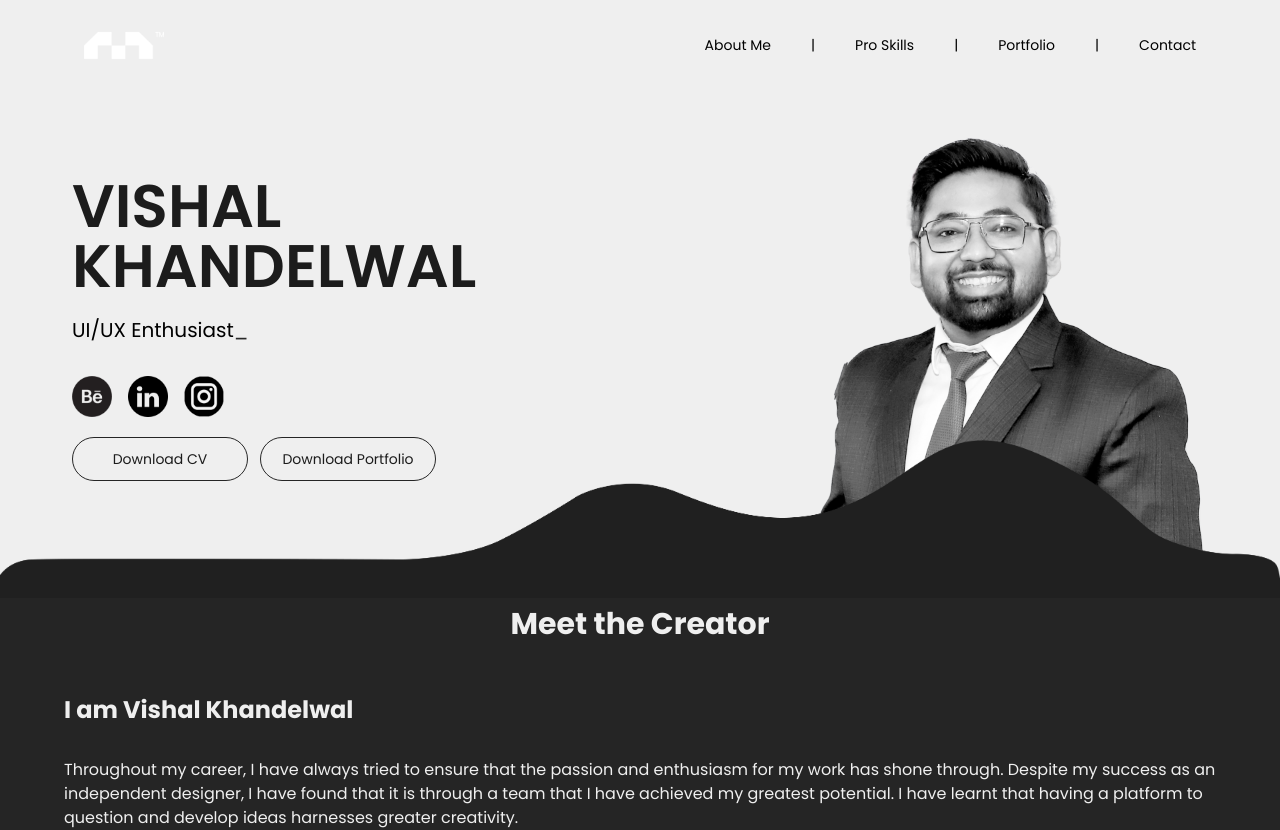
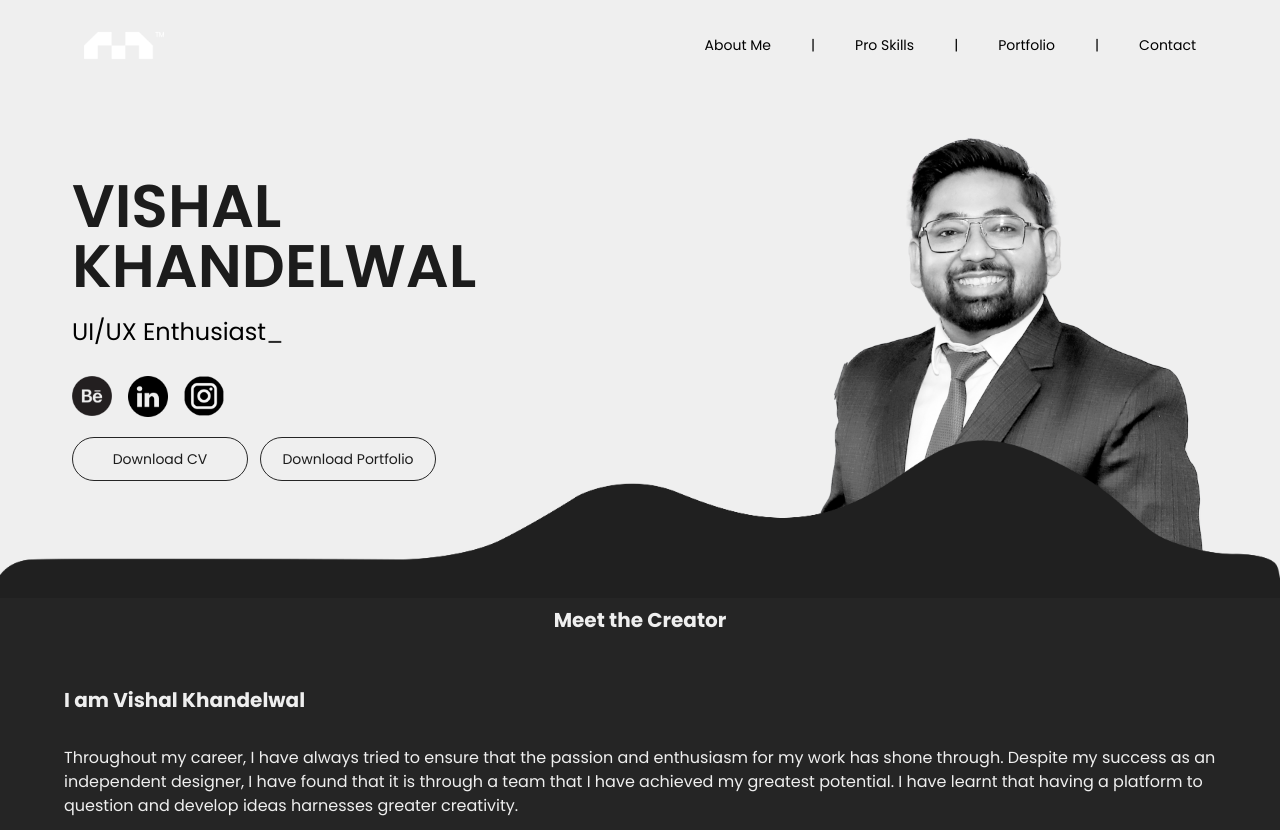
Before and after one commit to Prajjwal22/portfolio-million-pixels, a Next.js app: page / in a window 1280 px wide. Shown: the top 830 px of the page. Built offline with nearby package versions, Linux system fonts and the light colour scheme.

Commit message:
social icons

```diff
--- a/components/Creator.tsx
+++ b/components/Creator.tsx
@@ -5,10 +5,10 @@ export default function Creator() {
   return (
     <section id="about" className="font-poppins bg-primary w-full p-2 z-10">
       <div className="max-w-6xl m-auto flex flex-col justify-center gap-8 text-secondary">
-        <h2 className="font-bold md:text-3xl text-center md:mb-5">
+        <h2 className="font-bold md:text-xl text-center md:mb-5">
           Meet the Creator
         </h2>
-        <span className="text-xl md:text-2xl font-bold text-left">
+        <span className="text-xl md:text-xl font-bold text-left">
           I am Vishal Khandelwal
         </span>
         <p className="text-sm md:text-base">
--- a/components/Expertise.tsx
+++ b/components/Expertise.tsx
@@ -38,7 +38,7 @@ export default function Expertise() {
       className="bg-primary w-full p-2 z-10"
     >
       <div className=" max-w-6xl tracking-tight m-auto flex flex-col justify-center gap-8 text-secondary mt-16">
-        <h2 className="font-poppins font-bold md:text-3xl text-center md:mb-12">
+        <h2 className="font-poppins font-bold md:text-xl text-center md:mb-12">
           Expertise Unleashed
         </h2>
         <div className="text-secondary uppercase font-bold text-5xl md:text-8xl flex flex-col items-center gap-20 font-bebas">
--- a/components/Footer.tsx
+++ b/components/Footer.tsx
@@ -1,6 +1,7 @@
 import Image from "next/image";
 import React from "react";
 import Button from "./Button";
+import Link from "next/link";
 
 export default function Footer() {
   return (
@@ -31,7 +32,7 @@ export default function Footer() {
           <Button title="Download Portfolio" variant="outlined" />
         </div>
         <div className="text-sm md:text-lg flex gap-7">
-          <span>Behance</span> |<span>Linkedin</span>|<span>Instagram</span>
+        <Link href="https://www.behance.net/vishal1993ce3e?log_shim_removal=1"> <span>Behance</span></Link> |  <Link href="http://www.linkedin.com/in/vishal-khandelwal-150216124/"><span>Linkedin</span></Link>|   <Link href="http://www.instagram.com/vishal_khandelwal93/"><span>Instagram</span></Link>
         </div>
       </div>
     </section>
--- a/components/Hero.tsx
+++ b/components/Hero.tsx
@@ -5,6 +5,7 @@ import React from "react";
 import Button from "./Button";
 import TypeWriter from "./TypeWriter";
 import { Parallax } from "react-scroll-parallax";
+import Link from "next/link";
 
 export default function Hero() {
   return (
@@ -16,7 +17,7 @@ export default function Hero() {
             <h1 className="text-primary uppercase text-3xl md:text-left text-center md:text-6xl font-semibold">
               Vishal <br /> Khandelwal
             </h1>
-            <span className=" text-lg md:text-xl md:text-left text-center h-10 ">
+            <span className=" text-lg md:text-2xl md:text-left text-center h-10 ">
               <TypeWriter
                 strings={["Digital Designer", "UI/UX Enthusiast", "Foodie "]}
                 typeSpeed={110}
@@ -27,28 +28,28 @@ export default function Hero() {
               />
             </span>
             <span className="flex gap-4 ">
-              <Image
+             <Link href="http://www.instagram.com/vishal_khandelwal93/"> <Image
                 className="md:max-w-10 max-w-8"
                 src="/behance.png"
                 alt="Behance"
                 width={400}
                 height={400}
-              />
-              <Image
+              /></Link>
+              <Link href="http://www.linkedin.com/in/vishal-khandelwal-150216124/"> <Image
                 className="md:max-w-10 max-w-8"
                 src="/linkedin.png"
                 alt="Linkedin"
                 width={400}
                 height={400}
-              />
+              /></Link>
 
-              <Image
+<Link href="https://www.behance.net/vishal1993ce3e?log_shim_removal=1">  <Image
                 className="md:max-w-10 max-w-8"
                 src="/instagram.png"
                 alt="Instagram"
                 width={400}
                 height={400}
-              />
+              /></Link>
             </span>
             <span className="flex items-center gap-3">
               <Button title="Download CV" variant="outline" />
```
